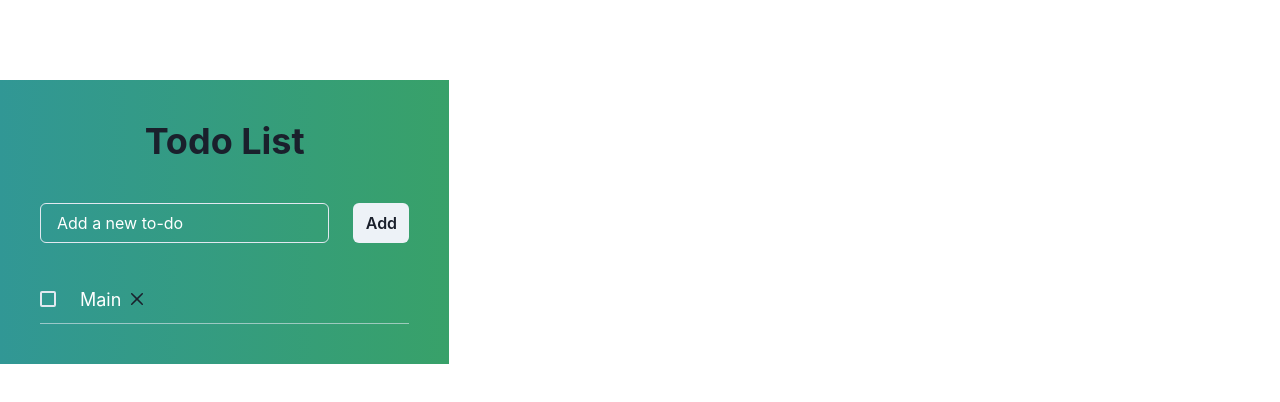
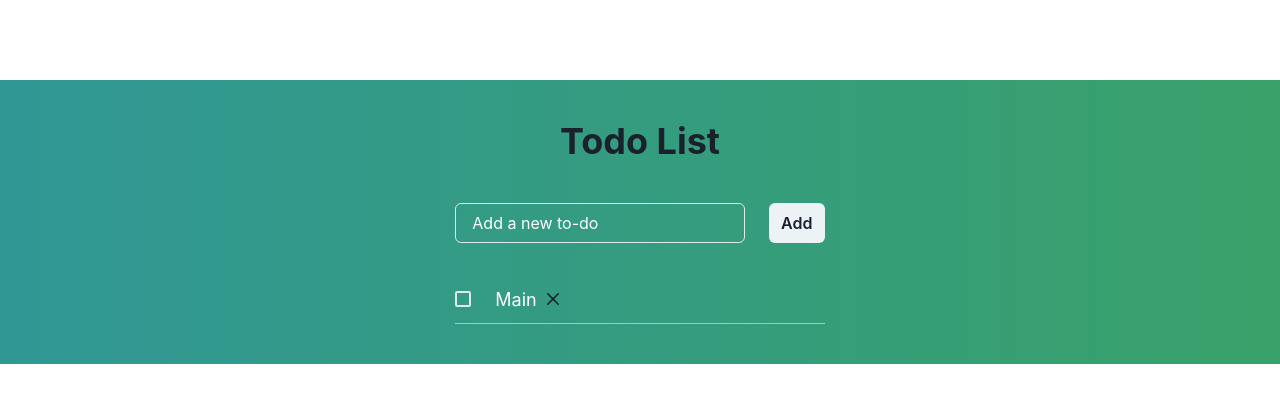
Before and after one commit to mubeenamin/todo-app, a Next.js app: page /main in a window 1280 px wide. Shown: the top 402 px of the page. Built offline with nearby package versions, Linux system fonts and the light colour scheme.

Commit message:
change box

```diff
--- a/app/main/page.tsx
+++ b/app/main/page.tsx
@@ -17,6 +17,7 @@ import {
   Heading,
   Divider,
   Stack,
+  Box
 } from "@chakra-ui/react";
 
 const TodoList = () => {
@@ -37,11 +38,13 @@ const TodoList = () => {
   };
 
   return (
-    <Flex
+    <Box
       h={{ base: "auto", md: "auto" }}
       py={[0, 10, 20]}
       alignItems="center"
+
     >
+
       <VStack
         w="auto"
         h="auto"
@@ -91,7 +94,7 @@ const TodoList = () => {
           </GridItem>
         </SimpleGrid>
       </VStack>
-    </Flex>
+    </Box>
   );
 };
 
```
